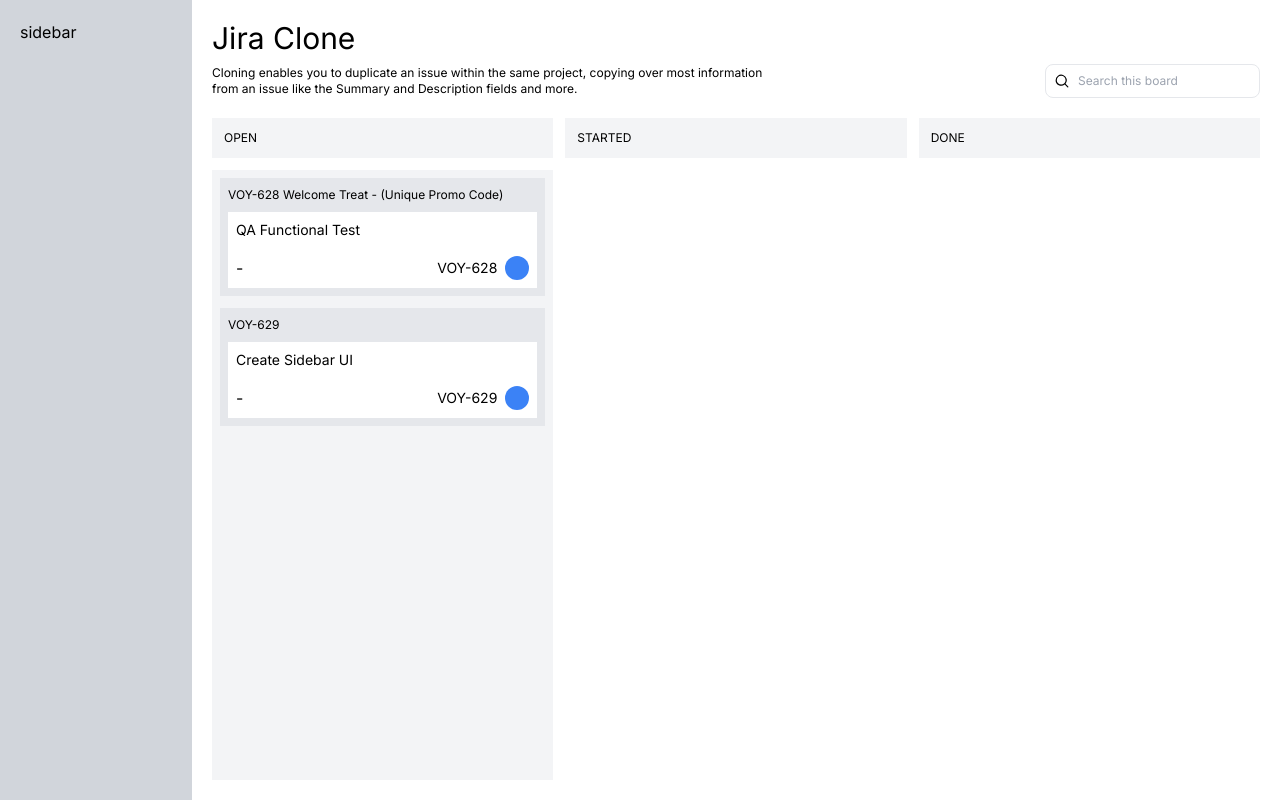
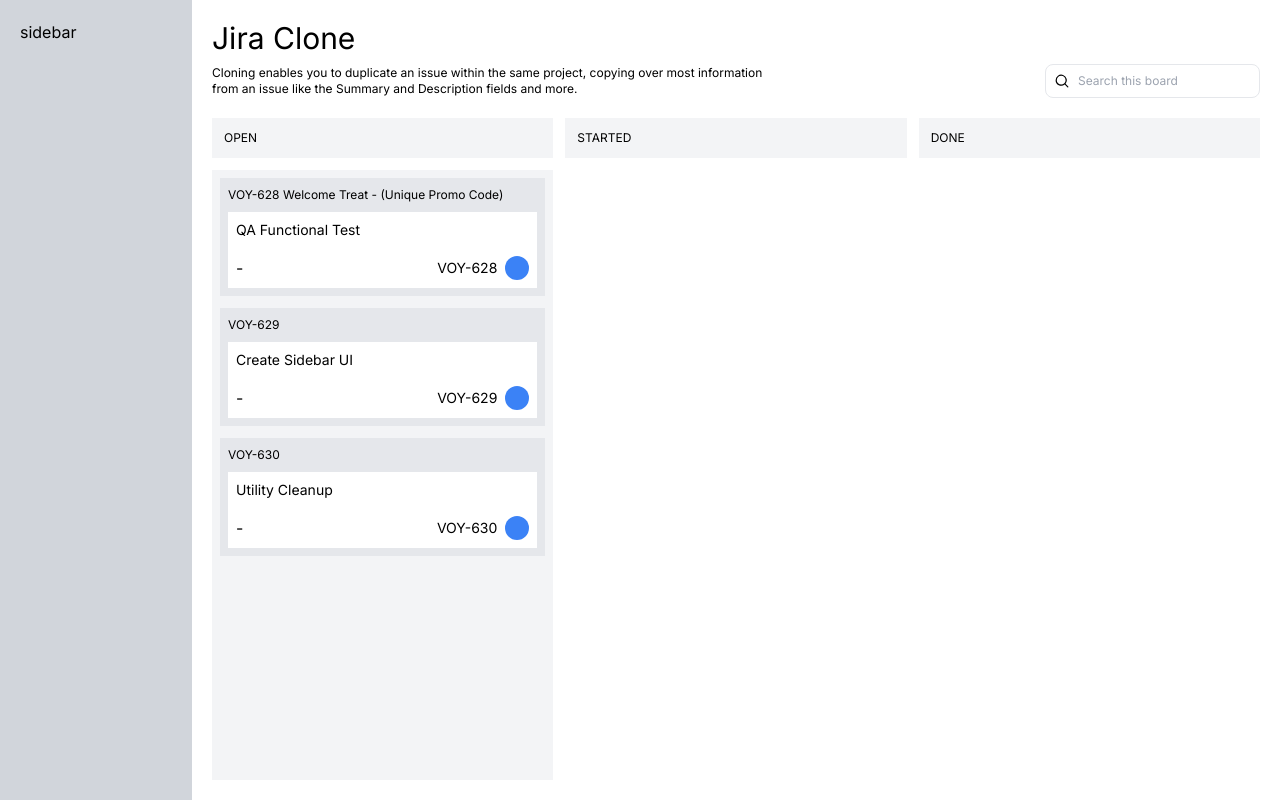
Before and after one commit to channiboi1998/jira-clone, a Next.js app: page / in a window 1280 px wide. Built offline with nearby package versions, Linux system fonts and the light colour scheme.

Commit message:
feat: reposition feature

```diff
--- a/src/app/issue-board.tsx
+++ b/src/app/issue-board.tsx
@@ -1,6 +1,6 @@
 "use client";
 
-import { DragDropContext } from "@hello-pangea/dnd";
+import { DragDropContext, DropResult } from "@hello-pangea/dnd";
 import OpenIssueColumn from "./open-issue-column";
 import { useState } from "react";
 import { Issue, IssueStatus, data } from "@/data";
@@ -8,8 +8,23 @@
 const IssueBoard = () => {
   const [issues, setIssues] = useState<Issue[]>(data.issues);
 
+  const onDragEnd = (result: DropResult) => {
+    const { destination, source } = result;
+    if (!destination) {
+      return;
+    }
+    if (source.index === destination.index) {
+      return;
+    }
+
+    const copy = [...issues];
+    copy.splice(source.index, 1);
+    copy.splice(destination.index, 0, issues[source.index]);
+    setIssues(copy);
+  };
+
   return (
-    <DragDropContext onDragEnd={() => console.log("drag end")}>
+    <DragDropContext onDragEnd={onDragEnd}>
       <div className="flex-1 grid grid-cols-3 gap-3 pt-3">
         <OpenIssueColumn
           issues={issues.filter(
--- a/src/app/issue-card.tsx
+++ b/src/app/issue-card.tsx
@@ -6,11 +6,12 @@
 
 type Props = {
   issue: Issue;
+  index: number;
 };
 
-const IssueCard = ({ issue }: Props) => {
+const IssueCard = ({ issue, index }: Props) => {
   return (
-    <Draggable draggableId={issue.id} index={issue.position}>
+    <Draggable draggableId={issue.id} index={index}>
       {(provided) => (
         <div
           ref={provided.innerRef}
--- a/src/app/open-issue-column.tsx
+++ b/src/app/open-issue-column.tsx
@@ -19,8 +19,9 @@
           {...provided.droppableProps}
         >
           {issues.map((issue: Issue, index: number) => (
-            <IssueCard key={index} issue={issue} />
+            <IssueCard key={issue.id} issue={issue} index={index} />
           ))}
+          {provided.placeholder}
         </div>
       )}
     </Droppable>
--- a/src/data.ts
+++ b/src/data.ts
@@ -6,7 +6,6 @@
 
 export type Issue = {
   id: string;
-  position: number;
   title: string;
   status: IssueStatus;
   shortDesc?: string;
@@ -21,7 +20,6 @@
   issues: [
     {
       id: "0",
-      position: 0,
       title: "QA Functional Test",
       status: IssueStatus.OPEN,
       shortDesc: "Welcome Treat - (Unique Promo Code)",
@@ -29,10 +27,15 @@
     },
     {
       id: "1",
-      position: 1,
       title: "Create Sidebar UI",
       status: IssueStatus.OPEN,
       code: "VOY-629",
     },
+    {
+      id: "2",
+      title: "Utility Cleanup",
+      status: IssueStatus.OPEN,
+      code: "VOY-630",
+    },
   ],
 };
```
